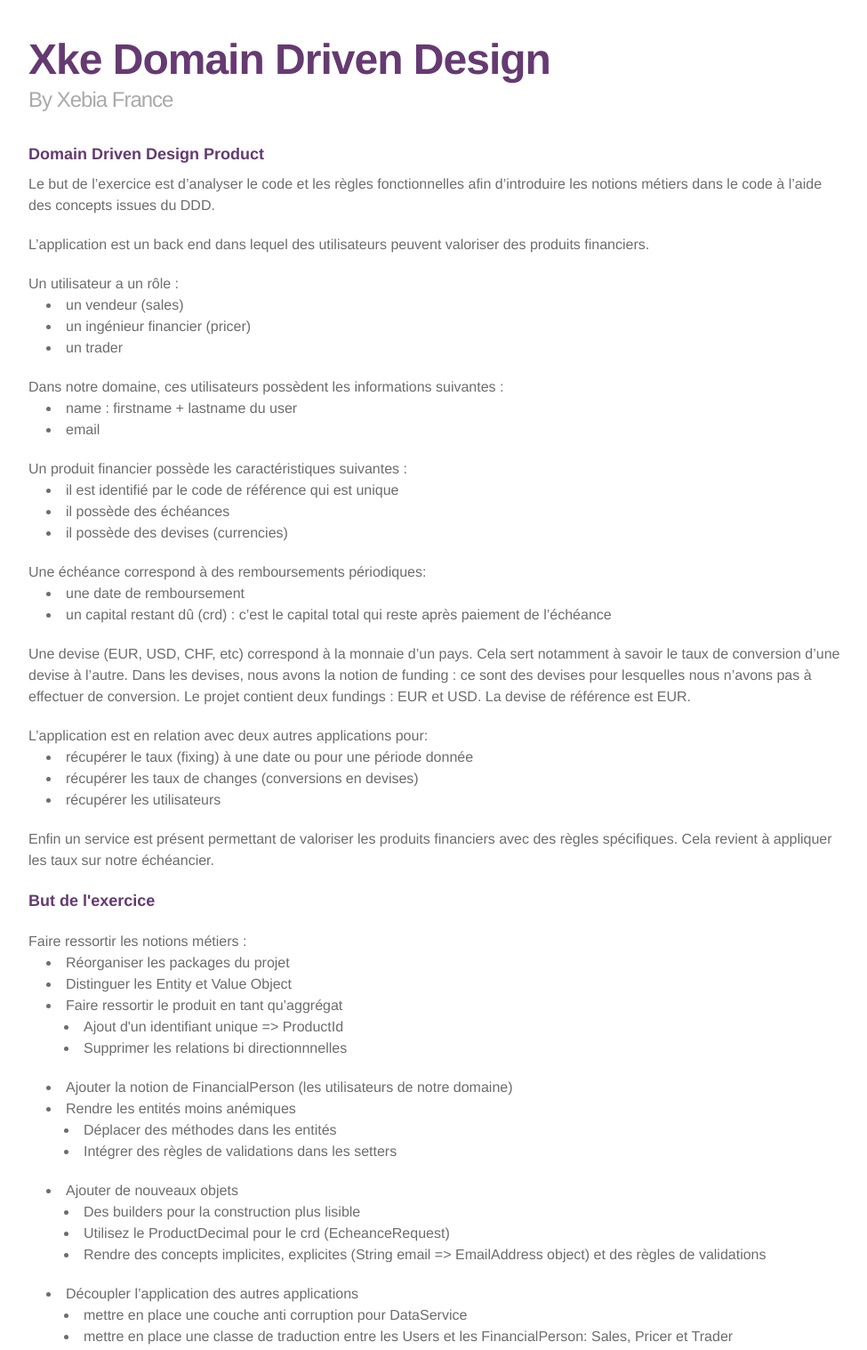
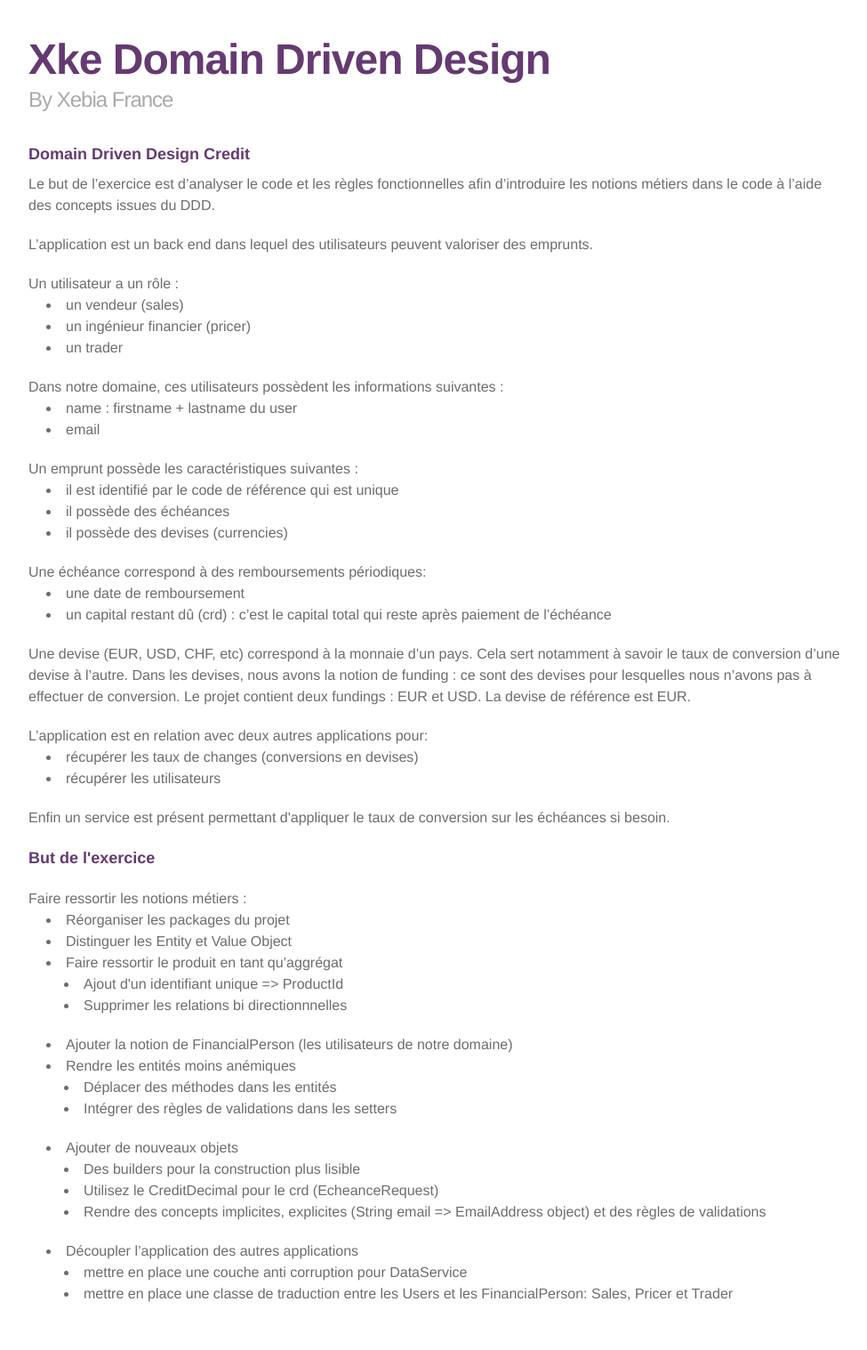
Before and after one commit to njozwiak/xke-ddd-refactoring, a plain HTML site: page index.html in a window 1280 px wide. Shown: the part 37-1554 px from the top of the page at 89% size, without its empty margins (148-1123 px from the left). Drawn offline with Linux system fonts and the light colour scheme; a web font is replaced by a local one.

Commit message:
modify exercice

```diff
--- a/index.html
+++ b/index.html
@@ -25,11 +25,11 @@
 </header>
 
 <section id="main_content">
-<h3>Domain Driven Design Product</h3>
+<h3>Domain Driven Design Credit</h3>
 
 <p>Le but de l’exercice est d’analyser le code et les règles fonctionnelles afin d’introduire les notions métiers dans le code à l’aide des concepts issues du DDD.</p>
 
-<p>L’application est un back end dans lequel des utilisateurs peuvent valoriser des produits financiers.</p>
+<p>L’application est un back end dans lequel des utilisateurs peuvent valoriser des emprunts.</p>
 
 <p>
     <ul>
@@ -50,7 +50,7 @@
 
 <p>
     <ul>
-        Un produit financier possède les caractéristiques suivantes :
+        Un emprunt possède les caractéristiques suivantes :
         <li> il est identifié par le code de référence qui est unique </li>
         <li> il possède des échéances</li>
         <li> il possède des devises (currencies)</li>
@@ -75,13 +75,12 @@ La devise de référence est EUR.
 <p>
     <ul>
         L’application est en relation avec deux autres applications pour:
-        <li> récupérer le taux (fixing) à une date ou pour une période donnée </li>
         <li> récupérer les taux de changes (conversions en devises)</li>
         <li> récupérer les utilisateurs</li>
     </ul>
 </p>
 
-<p>Enfin un service est présent permettant de valoriser les produits financiers avec des règles spécifiques. Cela revient à appliquer les taux sur notre échéancier.</p>
+<p>Enfin un service est présent permettant d'appliquer le taux de conversion sur les échéances si besoin.</p>
 
 <h3>But de l'exercice</h3>
 
@@ -106,7 +105,7 @@ La devise de référence est EUR.
         <li> Ajouter de nouveaux objets
             <ul>
                 <li> Des builders pour la construction plus lisible </li>
-                <li> Utilisez le ProductDecimal pour le crd (EcheanceRequest) </li>
+                <li> Utilisez le CreditDecimal pour le crd (EcheanceRequest) </li>
                 <li> Rendre des concepts implicites, explicites (String email => EmailAddress object) et des règles de validations </li>
             </ul>
         </li>
```
